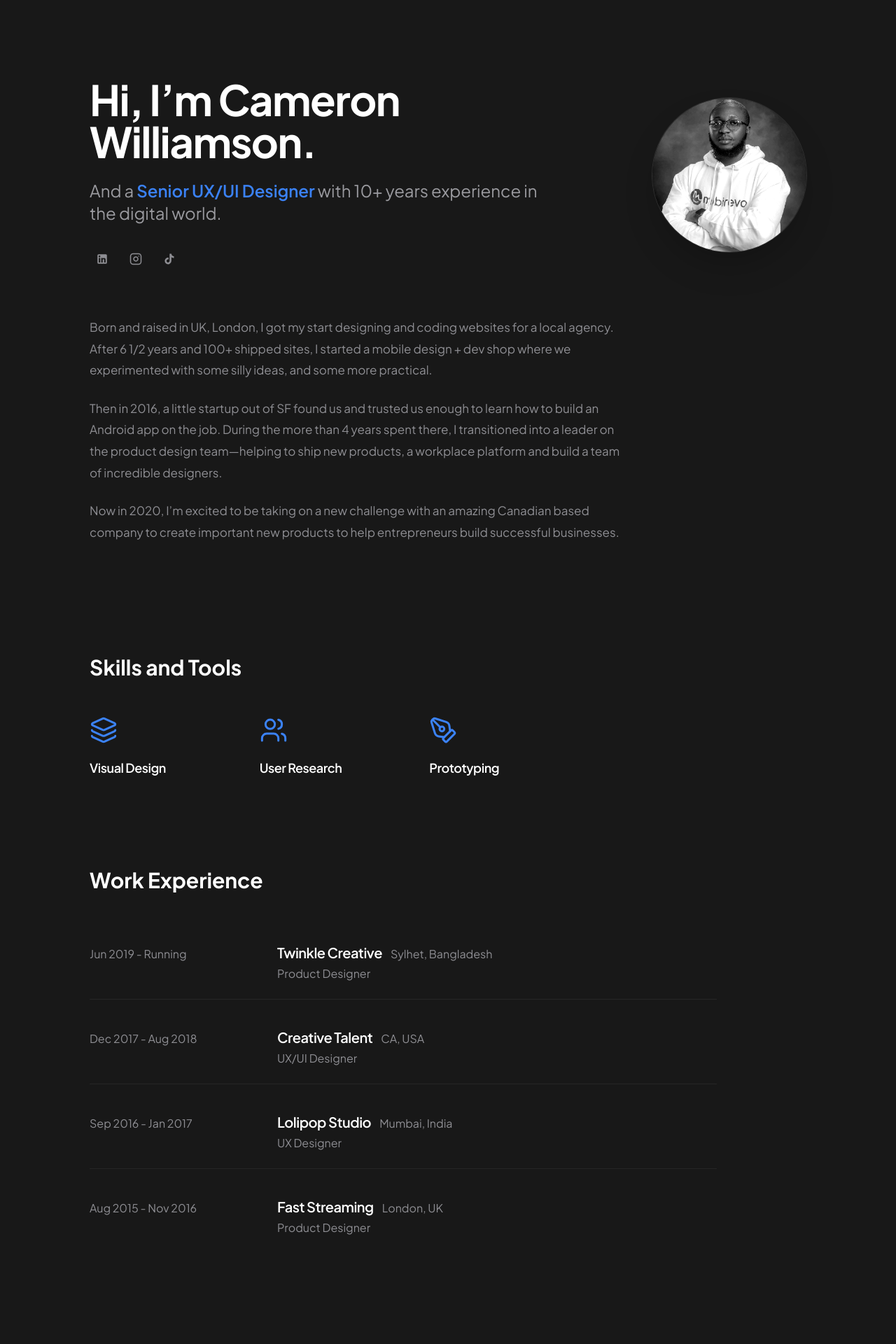
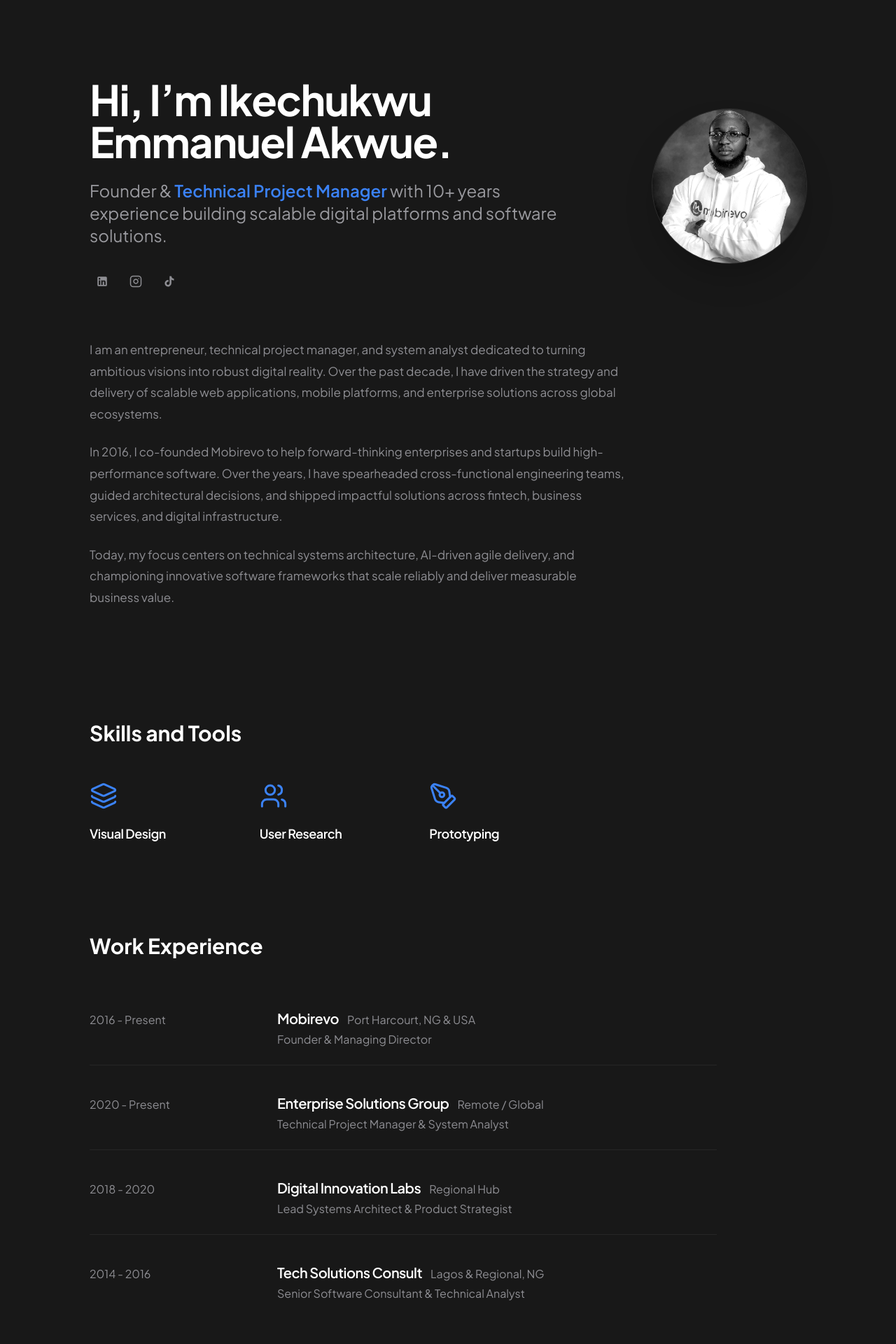
Before and after one commit to Mobirevo-Agency-2/eik_portfolio, a React (Vite) app: page / in a window 1280 px wide. Shown: the top 1920 px of the page at 70% size. Built offline with nearby package versions, Linux system fonts and the light colour scheme.

Commit message:
feat: update identity to Ikechukwu Emmanuel Akwue across all pages and metadata

```diff
--- a/index.html
+++ b/index.html
@@ -4,7 +4,7 @@
     <meta charset="UTF-8" />
     <link rel="icon" type="image/svg+xml" href="/favicon.svg" />
     <meta name="viewport" content="width=device-width, initial-scale=1.0" />
-    <title>Cameron Williamson - Senior UX/UI Designer</title>
+    <title>Ikechukwu Emmanuel Akwue - Technology Leader & Product Strategist</title>
     <!-- Google Fonts: Plus Jakarta Sans -->
     <link rel="preconnect" href="https://fonts.googleapis.com" />
     <link rel="preconnect" href="https://fonts.gstatic.com" crossorigin />
--- a/src/App.tsx
+++ b/src/App.tsx
@@ -27,14 +27,14 @@
       if (path.includes('future-action-summit') || hash.includes('future-action-summit')) {
         setCurrentRoute('future-action-summit');
         setSelectedPost(null);
-        document.title = 'Cameron Williamson — Future Action Summit Australia Delegate';
+        document.title = 'Ikechukwu Emmanuel Akwue — Future Action Summit Australia Delegate';
         return;
       }
 
       if (path.includes('heavy-equipment-operator') || hash.includes('heavy-equipment-operator')) {
         setCurrentRoute('heavy-equipment');
         setSelectedPost(null);
-        document.title = 'Cameron Williamson — Heavy Equipment Operator';
+        document.title = 'Ikechukwu Emmanuel Akwue — Heavy Equipment Operator';
         return;
       }
 
@@ -44,14 +44,14 @@
         if (found) {
           setSelectedPost(found);
           setCurrentRoute('home');
-          document.title = `${found.title} — Cameron Williamson`;
+          document.title = `${found.title} — Ikechukwu Emmanuel Akwue`;
           return;
         }
       }
 
       setCurrentRoute('home');
       setSelectedPost(null);
-      document.title = 'Cameron Williamson — Senior UX/UI Designer';
+      document.title = 'Ikechukwu Emmanuel Akwue — Technology Leader & Product Strategist';
     };
 
     syncRoute();
--- a/src/components/BlogPostPage.tsx
+++ b/src/components/BlogPostPage.tsx
@@ -63,15 +63,15 @@
           <div className="flex items-center gap-4">
             <img
               src={cameronAvatar}
-              alt="Cameron Williamson"
-              className="w-12 h-12 rounded-full object-cover ring-2 ring-blue-500/30"
+              alt="Ikechukwu Emmanuel Akwue"
+              className="w-12 h-12 rounded-full object-cover grayscale contrast-125 ring-2 ring-blue-500/30"
             />
             <div>
               <div className="text-base font-semibold text-white">
-                Cameron Williamson
+                Ikechukwu Emmanuel Akwue
               </div>
               <div className="text-sm text-[#8e8e93]">
-                Senior UX/UI Designer
+                Founder & Technical Leader
               </div>
             </div>
           </div>
--- a/src/components/Experience.tsx
+++ b/src/components/Experience.tsx
@@ -10,28 +10,28 @@
 export const Experience: React.FC = () => {
   const experiences: ExperienceItem[] = [
     {
-      period: 'Jun 2019 - Running',
-      company: 'Twinkle Creative',
-      location: 'Sylhet, Bangladesh',
-      role: 'Product Designer',
+      period: '2016 - Present',
+      company: 'Mobirevo',
+      location: 'Port Harcourt, NG & USA',
+      role: 'Founder & Managing Director',
     },
     {
-      period: 'Dec 2017 - Aug 2018',
-      company: 'Creative Talent',
-      location: 'CA, USA',
-      role: 'UX/UI Designer',
+      period: '2020 - Present',
+      company: 'Enterprise Solutions Group',
+      location: 'Remote / Global',
+      role: 'Technical Project Manager & System Analyst',
     },
     {
-      period: 'Sep 2016 - Jan 2017',
-      company: 'Lolipop Studio',
-      location: 'Mumbai, India',
-      role: 'UX Designer',
+      period: '2018 - 2020',
+      company: 'Digital Innovation Labs',
+      location: 'Regional Hub',
+      role: 'Lead Systems Architect & Product Strategist',
     },
     {
-      period: 'Aug 2015 - Nov 2016',
-      company: 'Fast Streaming',
-      location: 'London, UK',
-      role: 'Product Designer',
+      period: '2014 - 2016',
+      company: 'Tech Solutions Consult',
+      location: 'Lagos & Regional, NG',
+      role: 'Senior Software Consultant & Technical Analyst',
     },
   ];
 
--- a/src/components/Footer.tsx
+++ b/src/components/Footer.tsx
@@ -46,12 +46,14 @@
 
       {/* Sub-footer / Copyright */}
       <div className="flex flex-col sm:flex-row items-start sm:items-center justify-between gap-4 pt-8 text-sm sm:text-base text-[#737373] border-t border-white/[0.06]">
-        <span>©cameron willamson</span>
+        <span>© Ikechukwu Emmanuel Akwue</span>
         <a
-          href="mailto:contact@cameron.com"
+          href="https://www.linkedin.com/in/eikechukwu39/"
+          target="_blank"
+          rel="noopener noreferrer"
           className="hover:text-white transition-colors"
         >
-          contact@cameron.com
+          LinkedIn Profile
         </a>
       </div>
     </footer>
--- a/src/components/FutureActionSummitPage.tsx
+++ b/src/components/FutureActionSummitPage.tsx
@@ -10,7 +10,6 @@
   FileCheck,
   Compass,
   CheckCircle2,
-  Mail,
   MapPin,
 } from 'lucide-react';
 import { LinkedInIcon } from './Icons';
@@ -31,21 +30,21 @@
       role: 'Director of Global Policy, Future Horizons Network',
       avatar: avatarFleece,
       quote:
-        'Cameron’s perspective on ethical digital systems and sustainable innovation is exactly what Australia’s Future Action Summit champions. His presence as an international delegate will elevate our panels on tech-led climate resilience and scalable public infrastructure.',
+        'Ikechukwu’s perspective on ethical digital systems and sustainable innovation is exactly what Australia’s Future Action Summit champions. His presence as an international delegate will elevate our panels on tech-led climate resilience and scalable public infrastructure.',
     },
     {
       name: 'Sarah Chen',
       role: 'Chief Innovation Officer, Pacific Impact Council',
       avatar: avatarAtika,
       quote:
-        'Cameron represents the next generation of global changemakers—combining rigorous human-centered design with deep ecological and societal awareness. I wholeheartedly endorse his participation in the Future Action Summit.',
+        'Ikechukwu represents the next generation of global changemakers—combining rigorous systems design with deep ecological and societal awareness. I wholeheartedly endorse his participation in the Future Action Summit.',
     },
     {
       name: 'Marcus Vance',
       role: 'Chairperson, Ethical Technology Roundtable',
       avatar: avatarJane,
       quote:
-        'A rare leader who turns complex sustainability targets into actionable, human-centered software architectures. Cameron will be an indispensable contributor to the summit’s working groups and policy deliberations.',
+        'A rare leader who turns complex sustainability targets into actionable, human-centered software architectures. Ikechukwu will be an indispensable contributor to the summit’s working groups and policy deliberations.',
     },
   ];
 
@@ -86,10 +85,10 @@
               </div>
 
               <h1 className="text-4xl sm:text-5xl lg:text-[58px] font-bold tracking-tight text-white leading-[1.12] mb-6">
-                Hi, I’m Cameron Williamson.
+                Hi, I’m Ikechukwu Emmanuel Akwue.
               </h1>
               <p className="text-xl sm:text-2xl text-[#9a9a9f] font-normal leading-relaxed mb-8">
-                Design Strategist, Technologist &{' '}
+                Founder, Technologist &{' '}
                 <span className="text-[#3b82f6] font-semibold">
                   Sustainable Innovation Leader
                 </span>{' '}
@@ -107,11 +106,13 @@
                 </a>
 
                 <a
-                  href="mailto:contact@cameron.com?subject=Future%20Action%20Summit%20Australia%20-%20Official%20Delegate%20Invitation"
+                  href="https://www.linkedin.com/in/eikechukwu39/"
+                  target="_blank"
+                  rel="noopener noreferrer"
                   className="inline-flex items-center justify-center gap-2 px-7 py-3.5 bg-[#202020] hover:bg-[#282828] border border-white/10 active:scale-95 text-white font-medium rounded-2xl transition-all text-sm sm:text-base"
                 >
-                  <Mail className="w-4 h-4 text-blue-400" />
-                  <span>Request Official Invitation</span>
+                  <LinkedInIcon className="w-4 h-4 text-blue-400" />
+                  <span>Verify on LinkedIn</span>
                 </a>
               </div>
             </div>
@@ -122,7 +123,7 @@
                 <div className="w-44 h-44 sm:w-56 sm:h-56 lg:w-64 lg:h-64 rounded-3xl overflow-hidden border border-white/10 bg-[#1e1e1e] shadow-2xl p-1.5 relative z-10">
                   <img
                     src={cameronAvatar}
-                    alt="Cameron Williamson"
+                    alt="Ikechukwu Emmanuel Akwue"
                     className="w-full h-full object-cover rounded-2xl grayscale contrast-125 transition-all duration-300"
                   />
                 </div>
@@ -266,26 +267,28 @@
                   <div className="w-12 h-12 rounded-full overflow-hidden border border-white/20">
                     <img
                       src={cameronAvatar}
-                      alt="Cameron Williamson"
+                      alt="Ikechukwu Emmanuel Akwue"
                       className="w-full h-full object-cover grayscale contrast-125"
                     />
                   </div>
                   <div>
                     <div className="text-sm font-semibold text-white">
-                      Cameron Williamson
+                      Ikechukwu Emmanuel Akwue
                     </div>
                     <div className="text-xs text-[#8e8e93]">
-                      Design Strategist & Technology Leader
+                      Founder & Managing Director, Mobirevo • Technology Leader
                     </div>
                   </div>
                 </div>
 
                 <a
-                  href="mailto:contact@cameron.com?subject=Future%20Action%20Summit%20Australia%20-%20Official%20Invitation"
+                  href="https://www.linkedin.com/in/eikechukwu39/"
+                  target="_blank"
+                  rel="noopener noreferrer"
                   className="px-5 py-2.5 bg-blue-600 hover:bg-blue-500 text-white rounded-xl text-xs sm:text-sm font-semibold transition-all flex items-center gap-2"
                 >
-                  <Mail className="w-4 h-4" />
-                  <span>Issue Official Summit Invitation</span>
+                  <LinkedInIcon className="w-4 h-4 text-white" />
+                  <span>Connect on LinkedIn</span>
                 </a>
               </div>
             </div>
@@ -769,7 +772,7 @@
 
             <div className="flex flex-wrap items-center gap-4 text-sm text-[#8e8e93]">
               <a
-                href="https://linkedin.com"
+                href="https://www.linkedin.com/in/eikechukwu39/"
                 target="_blank"
                 rel="noopener noreferrer"
                 className="inline-flex items-center gap-2 px-4 py-2 rounded-xl bg-[#202020] hover:bg-[#282828] text-white transition-colors"
@@ -777,26 +780,20 @@
                 <LinkedInIcon className="w-4 h-4 text-blue-400" />
                 <span>Verify on LinkedIn</span>
               </a>
-
-              <a
-                href="mailto:contact@cameron.com?subject=Future%20Action%20Summit%20Australia%20-%20Official%20Invitation"
-                className="inline-flex items-center gap-2 px-4 py-2 rounded-xl bg-[#202020] hover:bg-[#282828] text-white transition-colors"
-              >
-                <Mail className="w-4 h-4 text-blue-400" />
-                <span>contact@cameron.com</span>
-              </a>
             </div>
           </div>
 
           {/* Sub-footer Copyright */}
           <div className="flex flex-col sm:flex-row items-start sm:items-center justify-between gap-4 pt-8 text-sm sm:text-base text-[#737373] border-t border-white/[0.06]">
-            <span>© 2026 Cameron Williamson • Future Action Summit Australia Delegate Candidate</span>
+            <span>© 2026 Ikechukwu Emmanuel Akwue • Future Action Summit Australia Delegate Candidate</span>
             <div className="flex items-center gap-4">
               <a
-                href="mailto:contact@cameron.com"
+                href="https://www.linkedin.com/in/eikechukwu39/"
+                target="_blank"
+                rel="noopener noreferrer"
                 className="hover:text-white transition-colors"
               >
-                contact@cameron.com
+                linkedin.com/in/eikechukwu39
               </a>
             </div>
           </div>
--- a/src/components/HeavyEquipmentPage.tsx
+++ b/src/components/HeavyEquipmentPage.tsx
@@ -25,21 +25,21 @@
       role: 'Project Superintendent',
       avatar: avatarFleece,
       quote:
-        'As a fellow logistics lead, I was blown away by the precision and safety demonstrated in Cameron work. His ability to maneuver Class A heavy haul trucks, operate multi-ton mobile cranes, and manage busy forklift yards is truly remarkable. Collaborating with him was not only seamless but also inspiring. I highly recommend Cameron to any freight or construction enterprise.',
+        'As a fellow logistics lead, I was blown away by the precision and safety demonstrated in Ikechukwu’s work. His ability to maneuver Class A heavy haul trucks, operate multi-ton mobile cranes, and manage busy forklift yards is truly remarkable. Collaborating with him was not only seamless but also inspiring. I highly recommend Ikechukwu to any freight or construction enterprise.',
     },
     {
       name: 'Atika Jahin',
       role: 'Fleet Logistics Director',
       avatar: avatarAtika,
       quote:
-        'Cameron operated our 80-ton mobile cranes and heavy haul fleet across complex urban project corridors. Zero incidents, immaculate logbooks, and surgical precision on high-tonnage blind lifts.',
+        'Ikechukwu operated our 80-ton mobile cranes and heavy haul fleet across complex urban project corridors. Zero incidents, immaculate logbooks, and surgical precision on high-tonnage blind lifts.',
     },
     {
       name: 'Jane Cooper',
       role: 'Site Safety Inspector',
       avatar: avatarJane,
       quote:
-        'From daily pre-trip walkarounds to OSHA-standard forklift rigging, Cameron sets the benchmark for safe machinery handling and team coordination across every terminal.',
+        'From daily pre-trip walkarounds to OSHA-standard forklift rigging, Ikechukwu sets the benchmark for safe machinery handling and team coordination across every terminal.',
     },
   ];
 
@@ -62,7 +62,7 @@
           <div className="flex flex-col-reverse md:flex-row md:items-center md:justify-between gap-8 lg:gap-16 mb-16">
             <div className="max-w-2xl">
               <h1 className="text-4xl sm:text-5xl lg:text-[60px] font-bold tracking-tight text-white leading-[1.12] mb-6">
-                Hi, I’m Cameron Williamson.
+                Hi, I’m Ikechukwu Emmanuel Akwue.
               </h1>
               <p className="text-xl sm:text-2xl text-[#9a9a9f] font-normal leading-relaxed mb-8">
                 And a{' '}
@@ -75,7 +75,7 @@
               {/* Social links */}
               <div className="flex items-center gap-3">
                 <a
-                  href="https://linkedin.com"
+                  href="https://www.linkedin.com/in/eikechukwu39/"
                   target="_blank"
                   rel="noopener noreferrer"
                   aria-label="LinkedIn"
@@ -109,7 +109,7 @@
               <div className="w-[140px] h-[140px] sm:w-[180px] sm:h-[180px] lg:w-[220px] lg:h-[220px] rounded-full overflow-hidden bg-[#181818] ring-1 ring-white/10 shadow-2xl">
                 <img
                   src={cameronAvatar}
-                  alt="Cameron Williamson"
+                  alt="Ikechukwu Emmanuel Akwue"
                   className="w-full h-full object-cover grayscale contrast-125"
                 />
               </div>
--- a/src/components/Hero.tsx
+++ b/src/components/Hero.tsx
@@ -9,16 +9,16 @@
       <div className="flex flex-col-reverse md:flex-row md:items-center md:justify-between gap-8 lg:gap-16 mb-16">
         <div className="max-w-2xl">
           <h1 className="text-4xl sm:text-5xl lg:text-[60px] font-bold tracking-tight text-white leading-[1.12] mb-6">
-            Hi, I’m Cameron Williamson.
+            Hi, I’m Ikechukwu Emmanuel Akwue.
           </h1>
           <p className="text-xl sm:text-2xl text-[#9a9a9f] font-normal leading-relaxed mb-8">
-            And a <span className="text-[#3b82f6] font-semibold">Senior UX/UI Designer</span> with 10+ years experience in the digital world.
+            Founder & <span className="text-[#3b82f6] font-semibold">Technical Project Manager</span> with 10+ years experience building scalable digital platforms and software solutions.
           </p>
 
           {/* Social links: LinkedIn, Instagram, TikTok (Identical size & optical balance) */}
           <div className="flex items-center gap-3">
             <a
-              href="https://linkedin.com"
+              href="https://www.linkedin.com/in/eikechukwu39/"
               target="_blank"
               rel="noopener noreferrer"
               aria-label="LinkedIn"
@@ -52,7 +52,7 @@
           <div className="w-[140px] h-[140px] sm:w-[180px] sm:h-[180px] lg:w-[220px] lg:h-[220px] rounded-full overflow-hidden bg-[#181818] ring-1 ring-white/10 shadow-2xl">
             <img
               src={cameronAvatar}
-              alt="Cameron Williamson"
+              alt="Ikechukwu Emmanuel Akwue"
               className="w-full h-full object-cover grayscale contrast-125"
             />
           </div>
@@ -62,13 +62,13 @@
       {/* Narrative Bio */}
       <div className="space-y-6 text-[#8e8e93] text-base sm:text-[17px] leading-[1.8] font-normal max-w-3xl">
         <p>
-          Born and raised in UK, London, I got my start designing and coding websites for a local agency. After 6 1/2 years and 100+ shipped sites, I started a mobile design + dev shop where we experimented with some silly ideas, and some more practical.
+          I am an entrepreneur, technical project manager, and system analyst dedicated to turning ambitious visions into robust digital reality. Over the past decade, I have driven the strategy and delivery of scalable web applications, mobile platforms, and enterprise solutions across global ecosystems.
         </p>
         <p>
-          Then in 2016, a little startup out of SF found us and trusted us enough to learn how to build an Android app on the job. During the more than 4 years spent there, I transitioned into a leader on the product design team—helping to ship new products, a workplace platform and build a team of incredible designers.
+          In 2016, I co-founded Mobirevo to help forward-thinking enterprises and startups build high-performance software. Over the years, I have spearheaded cross-functional engineering teams, guided architectural decisions, and shipped impactful solutions across fintech, business services, and digital infrastructure.
         </p>
         <p>
-          Now in 2020, I’m excited to be taking on a new challenge with an amazing Canadian based company to create important new products to help entrepreneurs build successful businesses.
+          Today, my focus centers on technical systems architecture, AI-driven agile delivery, and championing innovative software frameworks that scale reliably and deliver measurable business value.
         </p>
       </div>
     </section>
--- a/src/components/Testimonials.tsx
+++ b/src/components/Testimonials.tsx
@@ -15,24 +15,24 @@
   const testimonials: TestimonialItem[] = [
     {
       name: 'Fleece Marigold',
-      role: 'Web Designer',
+      role: 'Product Director',
       avatar: avatarFleece,
       quote:
-        'As a fellow designer, I was blown away by the precision and creativity demonstrated in Ayush work. His ability to transform concepts into stunning digital experiences is truly remarkable. Collaborating him was not only seamless but also inspiring. I highly recommend Ayush to anyone seeking a webflow developer who can turn dreams into reality.',
+        'As a technology partner, I was blown away by the precision and leadership demonstrated in Ikechukwu’s work at Mobirevo. His ability to transform complex requirements into scalable digital architectures is truly remarkable. Collaborating with him was seamless and inspiring.',
     },
     {
       name: 'Atika Jahin',
-      role: 'Developer, Payoneer',
+      role: 'Engineering Lead, Fintech Systems',
       avatar: avatarAtika,
       quote:
-        'Collaborating with Cameron was an extraordinary experience. His ability to craft intuitive user flows, combined with flawless visual design execution, made our product launch an enormous success.',
+        'Collaborating with Ikechukwu was an extraordinary experience. His ability to oversee full technical execution while maintaining rigorous architecture and agile delivery made our platform launch an enormous success.',
     },
     {
       name: 'Jane Cooper',
-      role: 'UX Designer, Paypal',
+      role: 'Enterprise Systems Director',
       avatar: avatarJane,
       quote:
-        'Cameron brings both artistic vision and deep engineering empathy to every digital product. An exceptional UX/UI designer who transforms complex platforms into seamless user experiences.',
+        'Ikechukwu brings both strategic executive vision and deep technical empathy to every software product. An exceptional leader who transforms complex systems into seamless, reliable realities.',
     },
   ];
 
```
